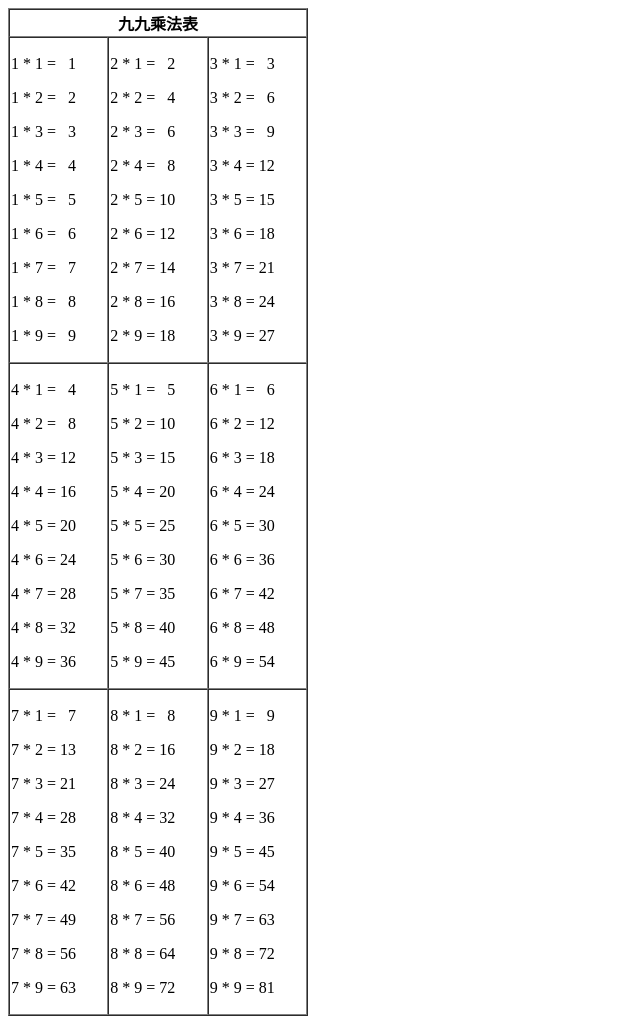
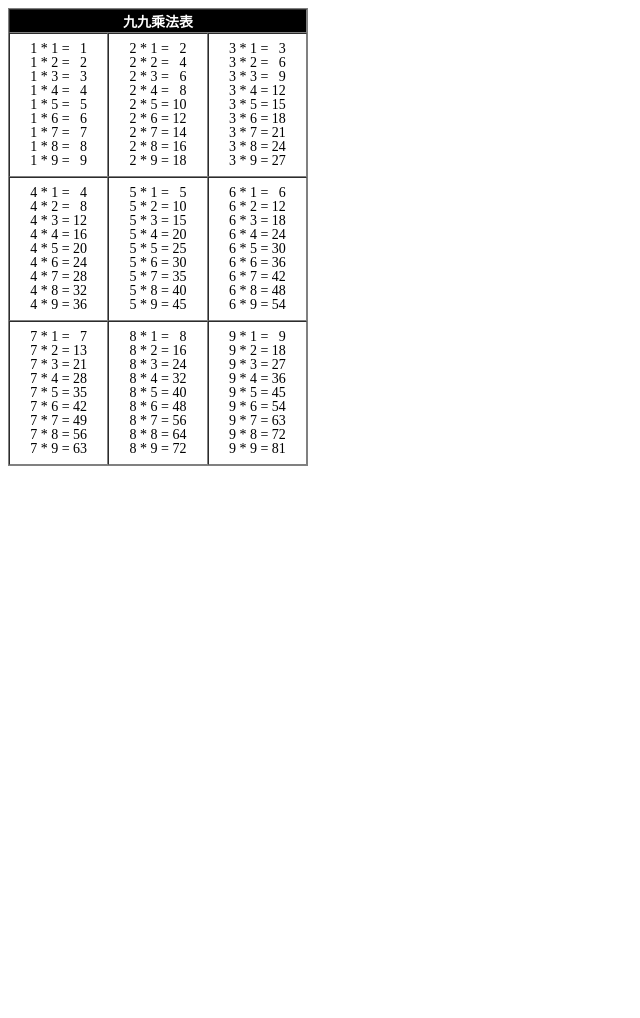
Before and after one commit to windgod31202/testwebsite.github.io, a plain HTML site: page index.html in a window 1280 px wide. Shown: the whole page, without its empty margins (0-640 px from the left). After the commit the page ends 800 px from the top, so only its background shows below. Drawn offline with Linux system fonts and the light colour scheme.

Commit message:
Update index.html

```diff
--- a/index.html
+++ b/index.html
@@ -4,6 +4,26 @@
 	<meta charset="UTF-8">
 	<meta name="viewport" content="width=device-width, initial-scale=1.0">
 	<title>NOTEwebsite</title>
+		<style>
+		table{
+			border-style:solid;
+		}
+		th{
+			background-color: #000 ;
+			color: #FFF;
+			font-weight: bold;
+			font-size:14px;
+		}
+		td{
+			text-align: center;
+			font-size: 14px;
+			line-height: 0;
+		}
+		p{
+			display: block;
+			letter-spacing: 0px
+		}
+	</style>
 </head>
 <body>
 	<table border="", cellspacing="0", width="300">
```
